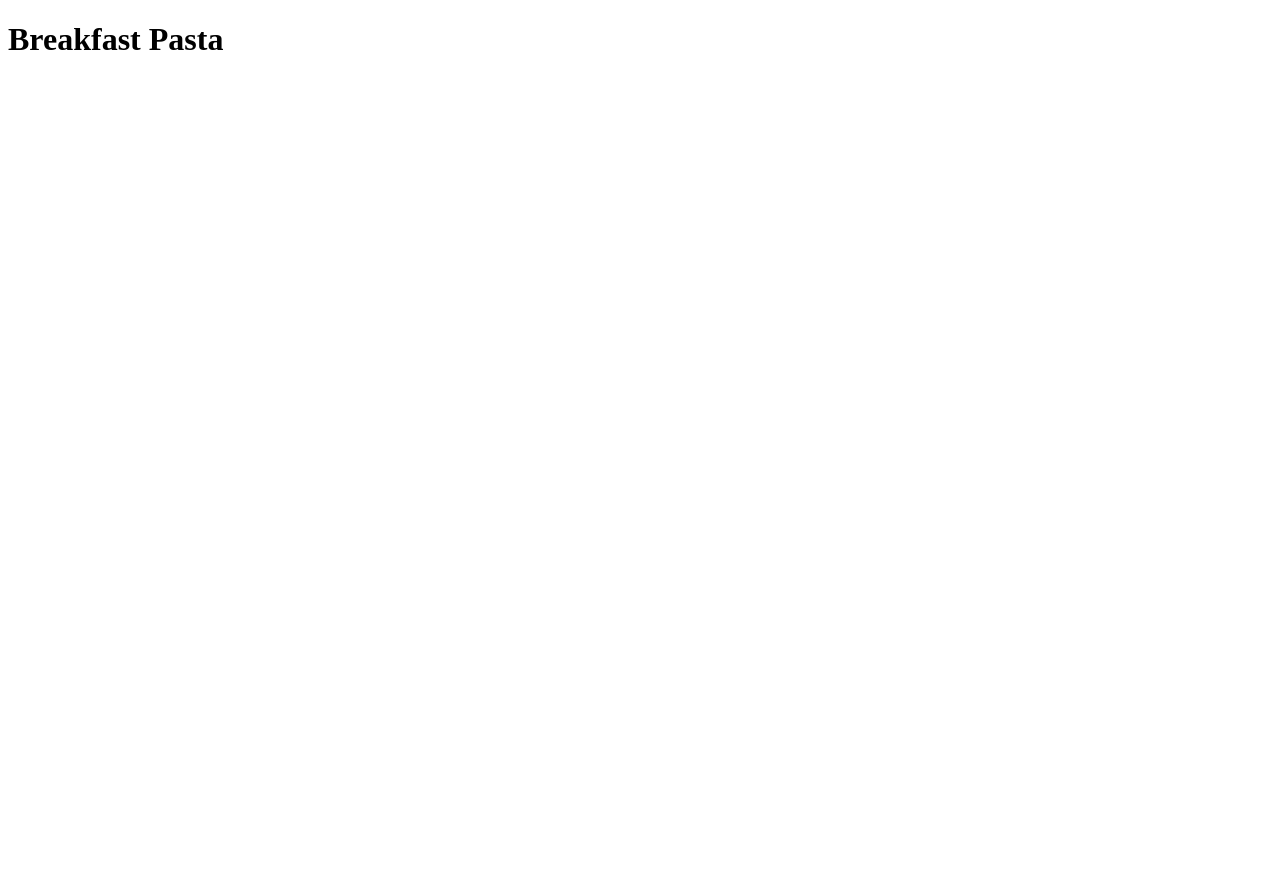
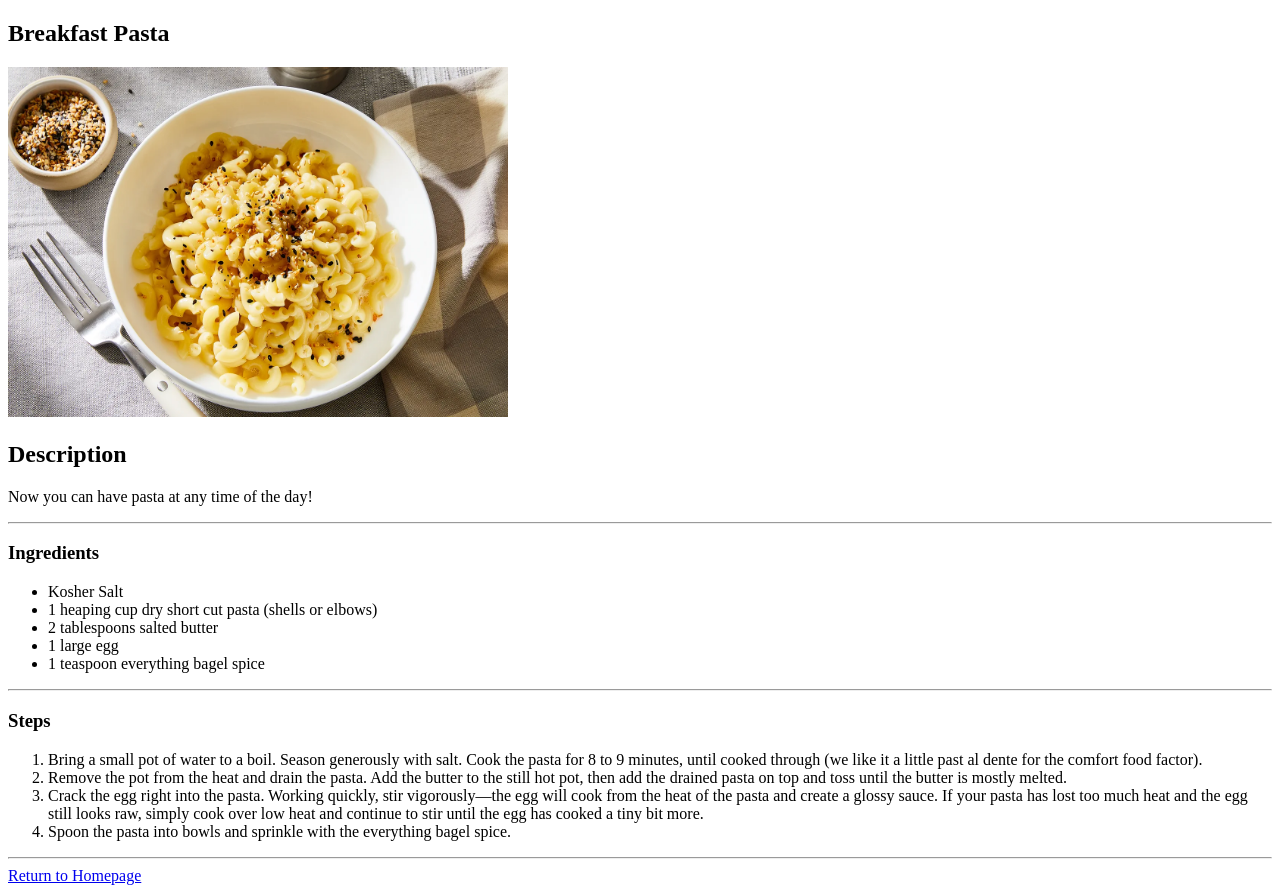
Before and after one commit to aaronr-dev/odin-recipes, a plain HTML site: page recipes/pasta.html in a window 1280 px wide. Before the commit the page ends 800 px from the top, so only its background shows below. Drawn offline with Linux system fonts and the light colour scheme.

Commit message:
finish pasta and mimosa recipe pages

```diff
--- a/recipes/pasta.html
+++ b/recipes/pasta.html
@@ -4,9 +4,47 @@
     <meta charset="UTF-8">
     <meta http-equiv="X-UA-Compatible" content="IE=edge">
     <meta name="viewport" content="width=device-width, initial-scale=1.0">
+    <style>
+        img {
+            height: 350px;
+            width: 500px;
+        }
+    </style>
     <title>Document</title>
 </head>
 <body>
-    <h1>Breakfast Pasta</h1>
+    <section>
+        <h1>Breakfast Pasta</h1>
+        <img src="../images/pasta.jpg" alt="breakfast pasta in bowl">
+    </section>
+    <section>
+        <h2>Description</h2>
+        <p>Now you can have pasta at any time of the day!</p>
+    </section>
+    <hr>
+    <section>
+        <h3>Ingredients</h3>
+            <ul>
+                <li>Kosher Salt</li>
+                <li>1 heaping cup dry short cut pasta (shells or elbows)</li>
+                <li>2 tablespoons salted butter</li>
+                <li>1 large egg</li>
+                <li>1 teaspoon everything bagel spice</li>
+            </ul>
+    </section>
+    <hr>
+    <section>
+        <h3>Steps</h3>
+            <ol>
+                <li> Bring a small pot of water to a boil. Season generously with salt. Cook the pasta for 8 to 9 minutes, until cooked through (we like it a little past al dente for the comfort food factor).</li>
+                <li>Remove the pot from the heat and drain the pasta. Add the butter to the still hot pot, then add the drained pasta on top and toss until the butter is mostly melted.</li>
+                <li>Crack the egg right into the pasta. Working quickly, stir vigorously—the egg will cook from the heat of the pasta and create a glossy sauce. If your pasta has lost too much heat and the egg still looks raw, simply cook over low heat and continue to stir until the egg has cooked a tiny bit more.</li>
+                <li>Spoon the pasta into bowls and sprinkle with the everything bagel spice.</li>
+            </ol>
+    </section>
+    <hr>
+    <footer>
+        <a href="../index.html">Return to Homepage</a>
+    </footer>
 </body>
 </html>
```
Also changed, not shown: recipes/french-toast.html (+3 -1 lines), recipes/mimosa.html (+36 -1 lines), images/mimosa.jpg (added), images/pasta.jpg (added).
